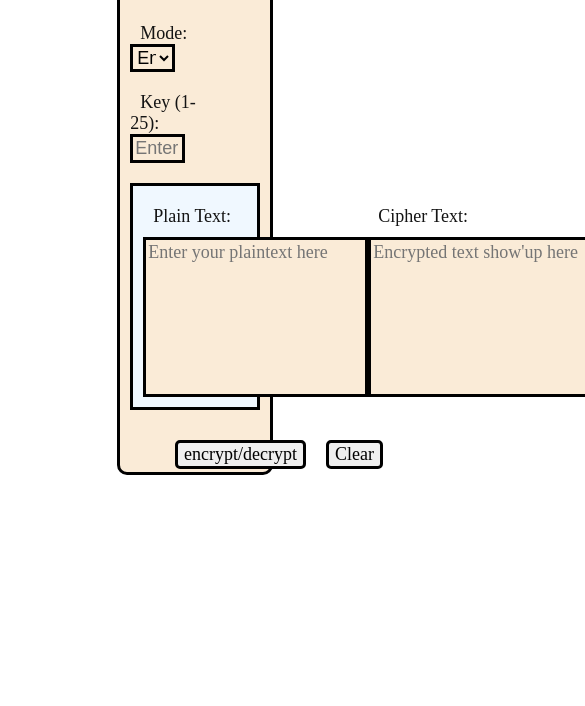
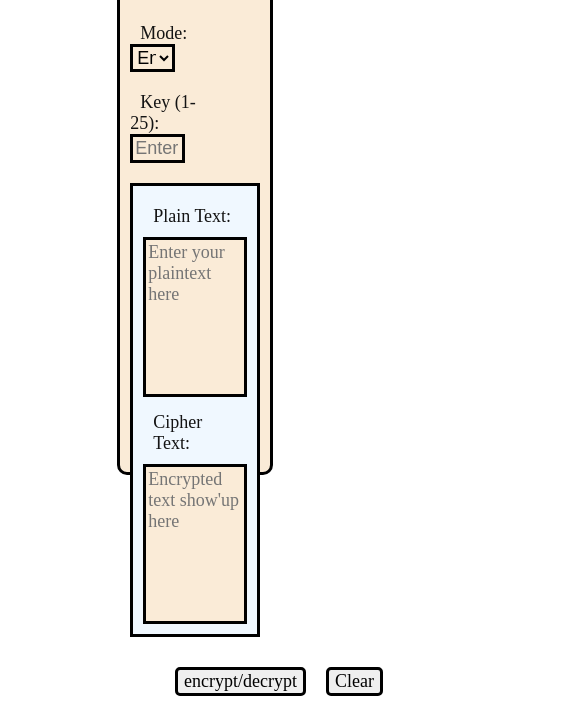
Before and after one commit to zakariahamdani1/Caesar-Cipher, a plain HTML site: page index.html in a window 390 px wide. Shown: the part 139-845 px from the top of the page, 585 px wide, since content can reach past the window. Drawn offline with Linux system fonts and the light colour scheme.

Commit message:
style.css

```diff
--- a/style.css
+++ b/style.css
@@ -129,3 +129,13 @@ h1 {
     margin: 10px;
     border-radius: 5px;
 }
+@media (max-width: 1000px) {
+    .text {
+        display: flex;
+        flex-direction: column;
+        gap: 5px;
+    }
+    .container {
+        height: 600px;
+    }
+}
```
